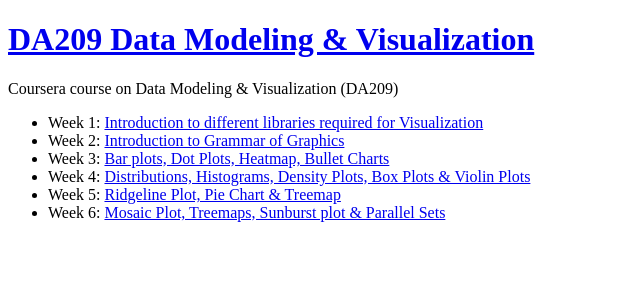
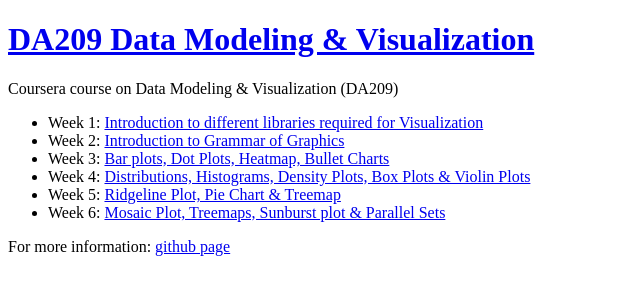
Before and after one commit to PrachuryyaKaushik/DA209_DMV, a plain HTML site: page index.html in a window 1280 px wide. Shown: the whole page, without its empty margins (0-640 px from the left). Drawn offline with Linux system fonts and the light colour scheme.

Commit message:
Add files via upload

```diff
--- a/index.html
+++ b/index.html
@@ -14,5 +14,6 @@
         <li>Week 5: <a href="https://github.com/PrachuryyaKaushik/DA209_DMV/blob/main/DA209_DMV_wk5_Ridgeline_PieChart_TreeMap.ipynb">Ridgeline Plot, Pie Chart & Treemap</a></li>
         <li>Week 6: <a href="https://github.com/PrachuryyaKaushik/DA209_DMV/blob/main/DA209_DMV_wk6_Mosaic_Treemap_Sunburst.ipynb">Mosaic Plot, Treemaps, Sunburst plot & Parallel Sets</a></li>
     </ul>
+    For more information: <a href="https://github.com/PrachuryyaKaushik/DA209_DMV">github page</a>
 </body>
 </html>
```
